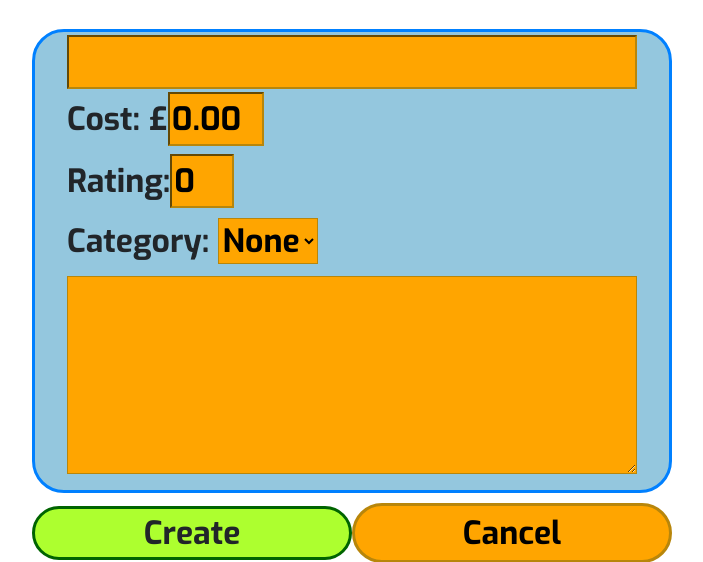
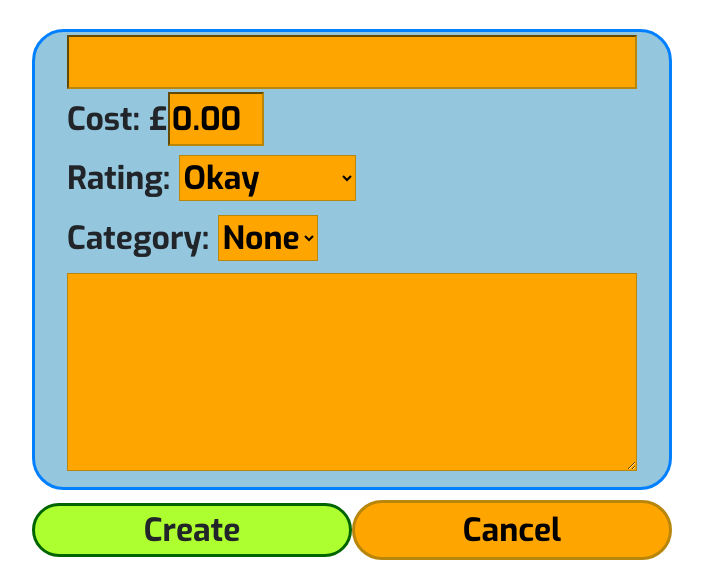
Before and after one commit to Code-Institute-Submissions/FortyTwoFortyTwo-GameList, a Flask app: page /new in a window 1280 px wide. Shown: the part 108-670 px from the top of the page, without its empty margins (288-991 px from the left). Run offline with Flask 2, Linux system fonts and the light colour scheme; data that the repository does not hold is empty; some libraries are stand-ins or nearby versions.

Commit message:
Use select options for rating

```diff
--- a/static/css/style.css
+++ b/static/css/style.css
@@ -79,7 +79,7 @@ input[readonly], select[disabled], textarea[readonly] {
 }
 
 #input-rating {
-	max-width: 4rem;
+	padding: 0;
 }
 
 #input-category {
--- a/static/js/main.js
+++ b/static/js/main.js
@@ -19,7 +19,6 @@ $(document).on("click", ".game-create", function ()
 
 	//Set cost and rating to fixed values
 	datacost = parseFloat(datacost).toFixed(2);
-	datarating = parseInt(datarating);
 
 	//Insert datas to database
 	$.post("/game_insert", {title: datatitle, cost: datacost, rating: datarating, category: datacategory, desp: datadesp}, function(data, status)
@@ -52,10 +51,6 @@ $(document).on("click", ".game-save", function ()
 	//Ensure cost has 2 decimal points
 	datacost = datacost ? parseFloat(datacost).toFixed(2) : "0.00";
 	$("#input-cost")[0].value = datacost;
-
-	//Ensure rating is integer
-	datarating = datarating ? parseInt(datarating) : "0";
-	$("#input-rating")[0].value = datarating;
 
 	//Update datas to database
 	$.post("/game_update", {id: dataid, title: datatitle, cost: datacost, rating: datarating, category: datacategory, desp: datadesp}, function(data, status)
--- a/templates/new.html
+++ b/templates/new.html
@@ -38,7 +38,16 @@
 		<div class="col-12 offset-0 offset-md-3 col-md-6 no-gutters game-main border-curve color-blue">
 			<p><input class="text-align-center color-orange" type="text" id="input-title" name="title" value="" required></p>
 			<p><label for="input-cost">Cost: £</label><input class="color-orange" type="number" id="input-cost" name="cost" min="0" value="0.00" required></p>
-			<p><label for="input-rating">Rating: </label><input class="color-orange" type="number" id="input-rating" name="rating" min="0" max="100" value="0" required></p>
+			<p>
+				<label for="input-rating">Rating: </label>
+				<select class="color-orange" id="input-rating" name="rating">
+					<option value="1">Very Bad</option>
+					<option value="2">Bad</option>
+					<option value="3" selected>Okay</option>
+					<option value="4">Good</option>
+					<option value="5">Very Good</option>
+				</select>
+			</p>
 
 			<p>
 				<label for="input-category">Category: </label>
```
Also changed, not shown: templates/info.html (+10 -1 lines).
